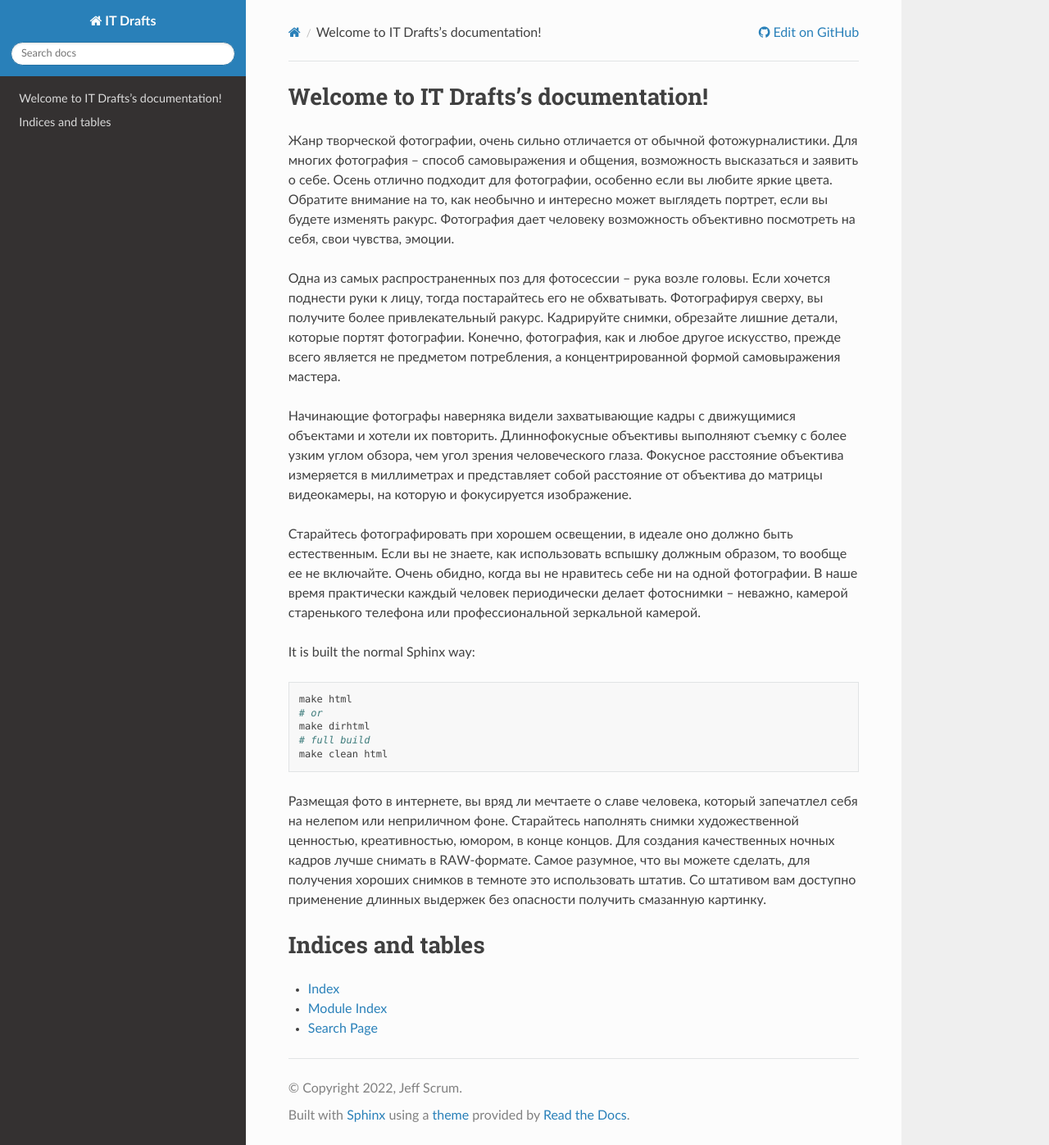
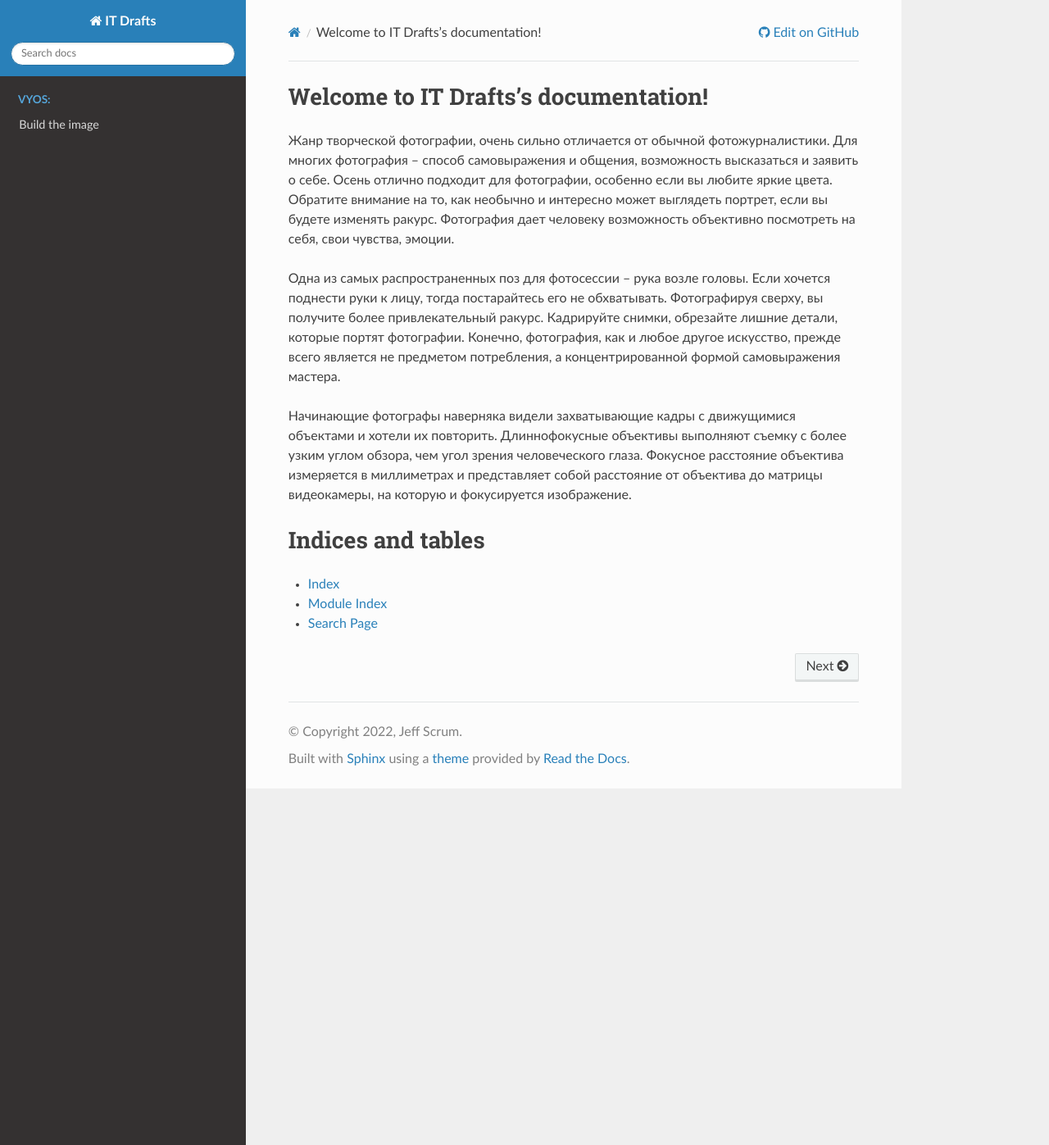
Before and after one commit to jeffscrum/jeffscrum.github.io, a Sphinx documentation site: the page built from source/index.rst, in a window 1280 px wide and 1397 px high. Shown: the whole window at 82% size. Built offline with Sphinx 7.4.7 and the Read the Docs theme 2.0.0, drawn with Linux system fonts in a browser that asks for light colours.

Commit message:
Update index.rst

```diff
--- a/source/index.rst
+++ b/source/index.rst
@@ -13,22 +13,19 @@ Welcome to IT Drafts's documentation!
 
 Начинающие фотографы наверняка видели захватывающие кадры с движущимися объектами и хотели их повторить. Длиннофокусные объективы выполняют съемку с более узким углом обзора, чем угол зрения человеческого глаза. Фокусное расстояние объектива измеряется в миллиметрах и представляет собой расстояние от объектива до матрицы видеокамеры, на которую и фокусируется изображение.
 
-Старайтесь фотографировать при хорошем освещении, в идеале оно должно быть естественным. Если вы не знаете, как использовать вспышку должным образом, то вообще ее не включайте. Очень обидно, когда вы не нравитесь себе ни на одной фотографии. В наше время практически каждый человек периодически делает фотоснимки – неважно, камерой старенького телефона или профессиональной зеркальной камерой.
-
-It is built the normal Sphinx way::
-
-  make html
-  # or
-  make dirhtml
-  # full build
-  make clean html
-
-Размещая фото в интернете, вы вряд ли мечтаете о славе человека, который запечатлел себя на нелепом или неприличном фоне. Старайтесь наполнять снимки художественной ценностью, креативностью, юмором, в конце концов. Для создания качественных ночных кадров лучше снимать в RAW-формате. Самое разумное, что вы можете сделать, для получения хороших снимков в темноте это использовать штатив. Со штативом вам доступно применение длинных выдержек без опасности получить смазанную картинку.
 
 
 .. toctree::
    :maxdepth: 1
    :caption: Contents:
+
+.. toctree::
+   :maxdepth: 1
+   :caption: VyOS:
+   :hidden:
+
+   vyos/build-vyos
+
 
 
 
```
